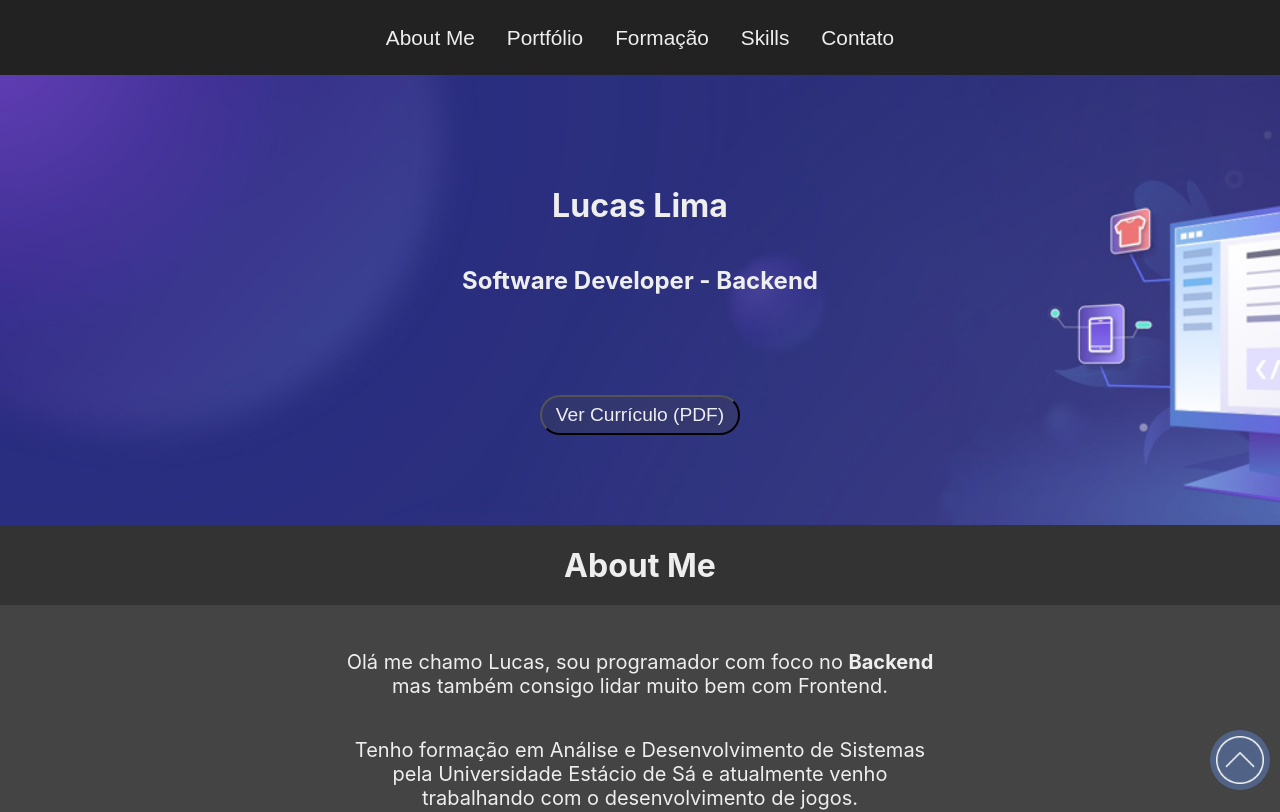
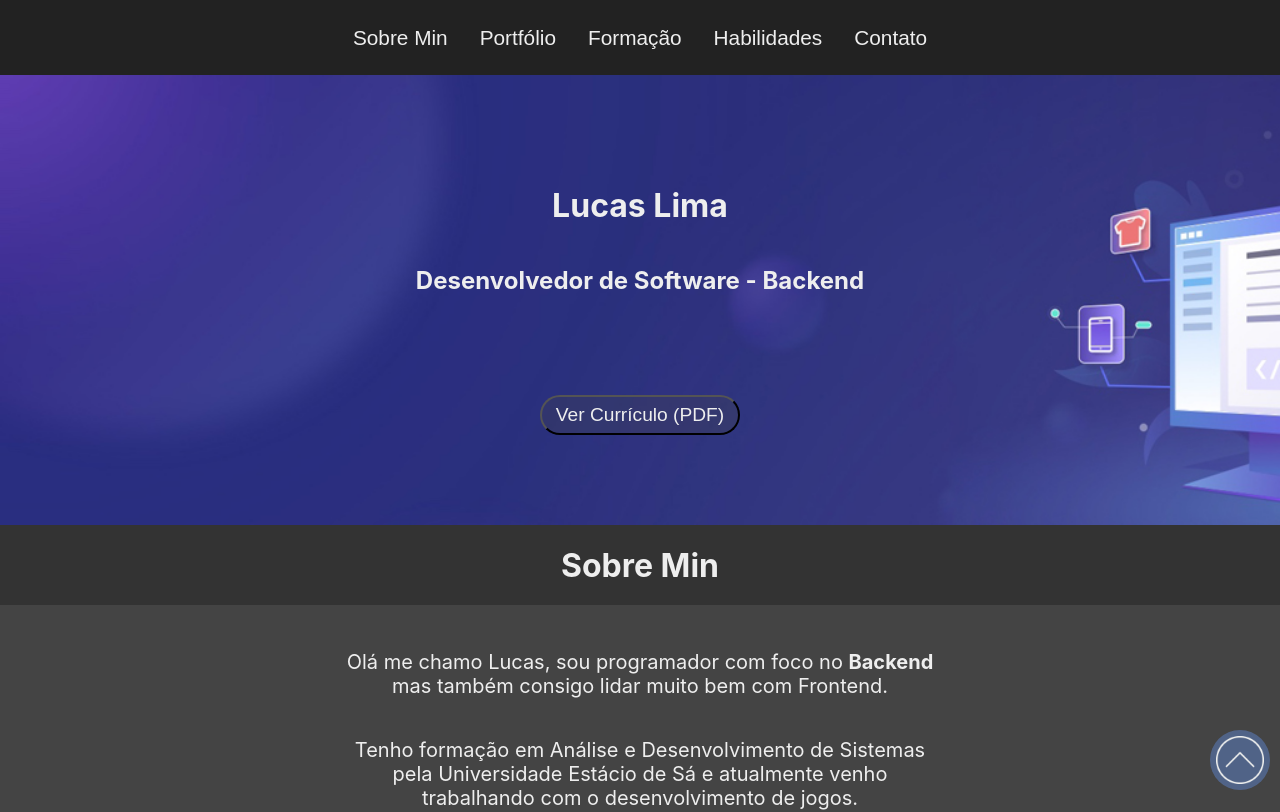
Before and after one commit to lucas85235/My-Portfolio, a Next.js app: page / in a window 1280 px wide. Shown: the top 812 px of the page. Built offline with nearby package versions, Linux system fonts and the light colour scheme.

Commit message:
Atualizar tudo para português

```diff
--- a/components/MenuBar.tsx
+++ b/components/MenuBar.tsx
@@ -11,7 +11,7 @@ export default function MenuBar(props: MenuBarProps) {
     return (
         <div id={props.id} className={styles.bar}>
             <a href="#about">
-                <button className={styles.button}>About Me</button>
+                <button className={styles.button}>Sobre Min</button>
             </a>
             <a href="#portifolio">
                 <button className={styles.button}>Portfólio</button>
@@ -20,7 +20,7 @@ export default function MenuBar(props: MenuBarProps) {
                 <button className={styles.button}>Formação</button>
             </a>
             <a href="#skills">
-                <button className={styles.button}>Skills</button>
+                <button className={styles.button}>Habilidades</button>
             </a>
             <a href="#contact">
                 <button className={styles.button}>Contato</button>
--- a/pages/index.jsx
+++ b/pages/index.jsx
@@ -40,7 +40,7 @@ export default function Home() {
 
         <div className={styles.image}>
           <h1>Lucas Lima</h1>
-          <h2>Software Developer - Backend</h2>
+          <h2>Desenvolvedor de Software - Backend</h2>
           <Link href="https://drive.google.com/file/d/1VlBC69YxptEC9MxCYa9_MrSPH8FqbvDb/view?usp=sharing">
             <a target="_blank">
               <button className={styles.button}>Ver Currículo (PDF)</button>
@@ -51,7 +51,7 @@ export default function Home() {
         <div id="about" className={styles.part}>
 
           <div className={styles.space}>
-            <h1>About Me</h1>
+            <h1>Sobre Min</h1>
           </div>
 
           {aboutMe()}
```
